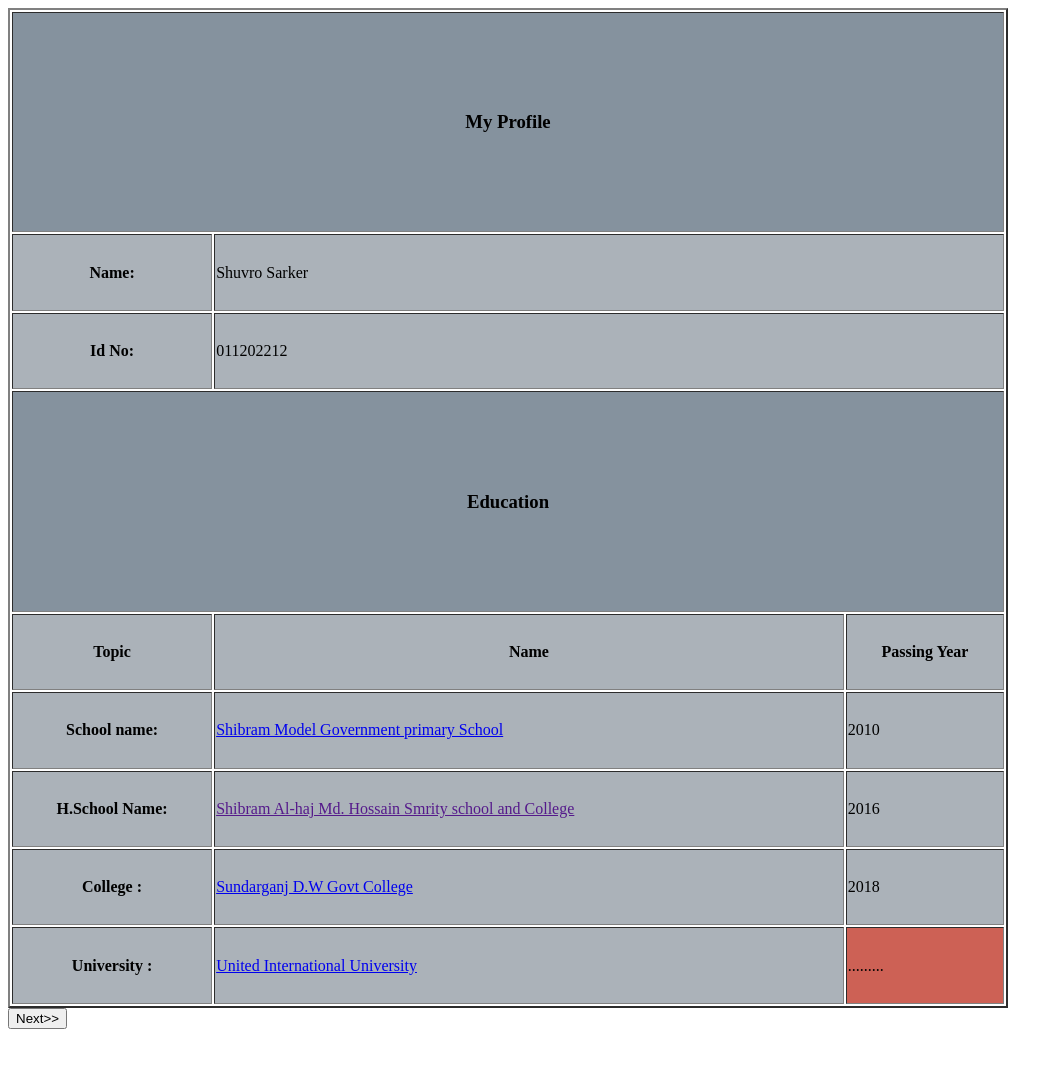
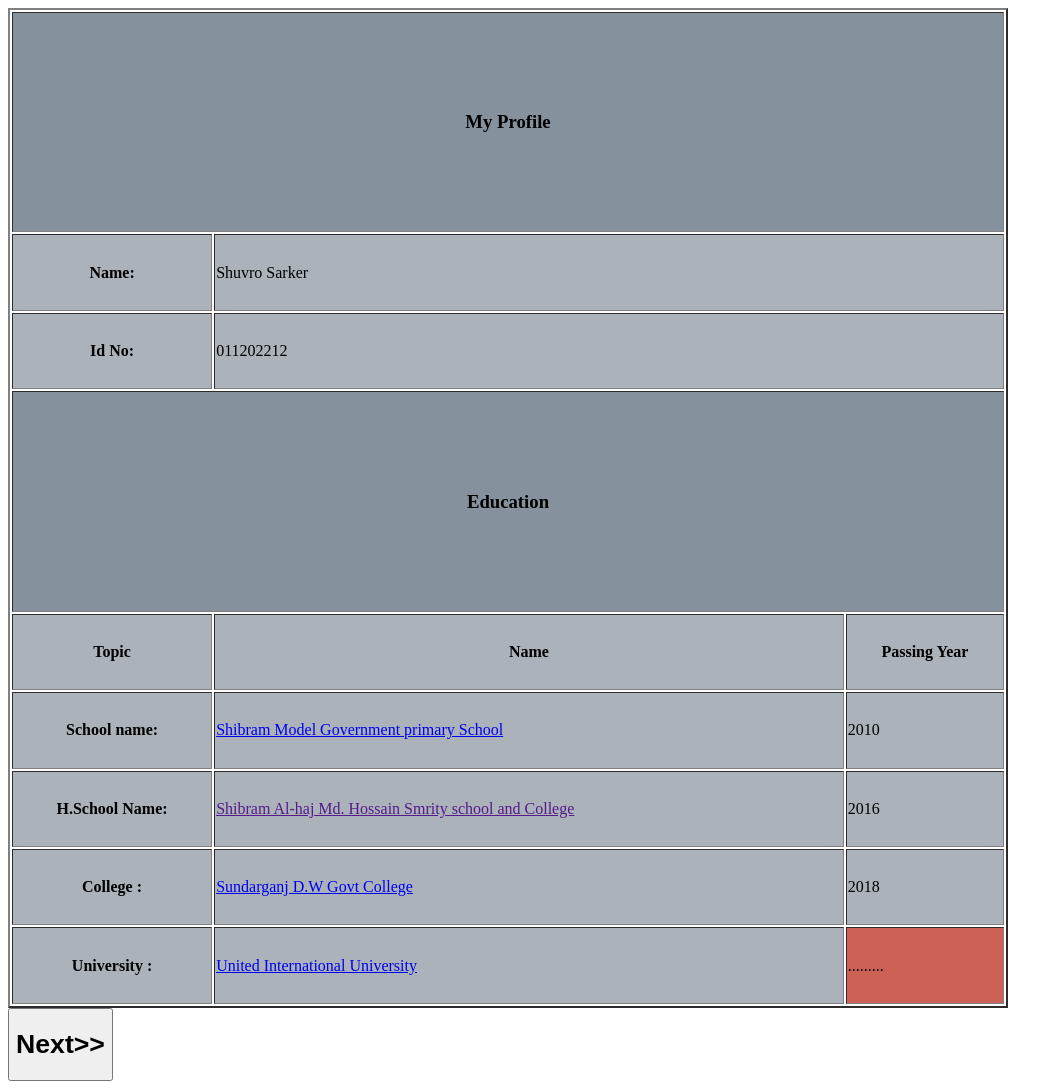
Before and after one commit to shuvro236/shuvro236.github.io, a plain HTML site: page index.html in a window 1280 px wide. Shown: the whole page, without its empty margins (0-1063 px from the left). Before the commit the page ends 1037 px from the top, so only its background shows below. Drawn offline with Linux system fonts and the light colour scheme.

Commit message:
Update index.html

```diff
--- a/index.html
+++ b/index.html
@@ -72,7 +72,7 @@
 			</tr>
 		</table>
 		<a href="about-me.html" >
-		<button>Next>></button>
+		<button><h1><center>Next>></center></h1></button>
 		</a>
 	</body>
 </html>
```
